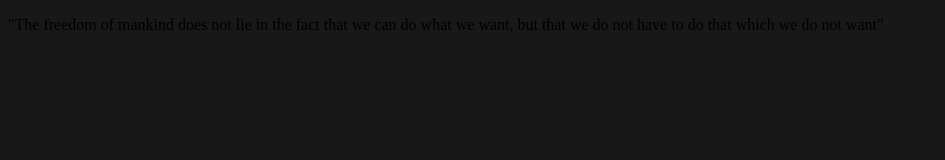
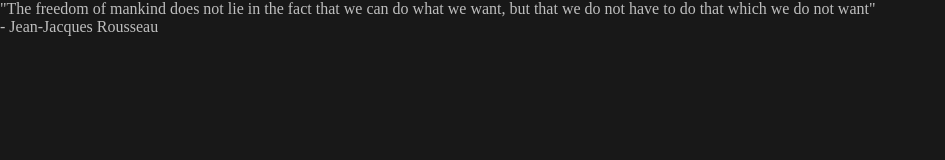
Before and after one commit to Szedresi/simple-quote-page, a plain HTML site: page index.html in a window 1280 px wide. Shown: the whole page, without its empty margins (0-945 px from the left). Drawn offline with Linux system fonts and the light colour scheme.

Commit message:
second changes

```diff
--- a/index.html
+++ b/index.html
@@ -2,6 +2,7 @@
 <html lang="en" style="background-color: rgb(24, 24, 24);">
 <head>
     <meta charset="UTF-8">
+    <link rel="stylesheet" href="main.css">
     <meta name="viewport" content="width=device-width, initial-scale=1.0">
     <title>Freedom</title>
 </head>
@@ -10,6 +11,7 @@
         <p class="quote">"The freedom of mankind does not lie in the fact that we can do what we want,
             but that we do not have to do that which we do not want"
         </p>
+        <p class="author"><small>- Jean-Jacques Rousseau</small></p>
     </div>
 </body>
 </html>
--- a/main.css
+++ b/main.css
@@ -4,3 +4,6 @@
     font-size: 100%;
     box-sizing: border-box;
 }
+body {
+    color: #bebebe;
+}
```
